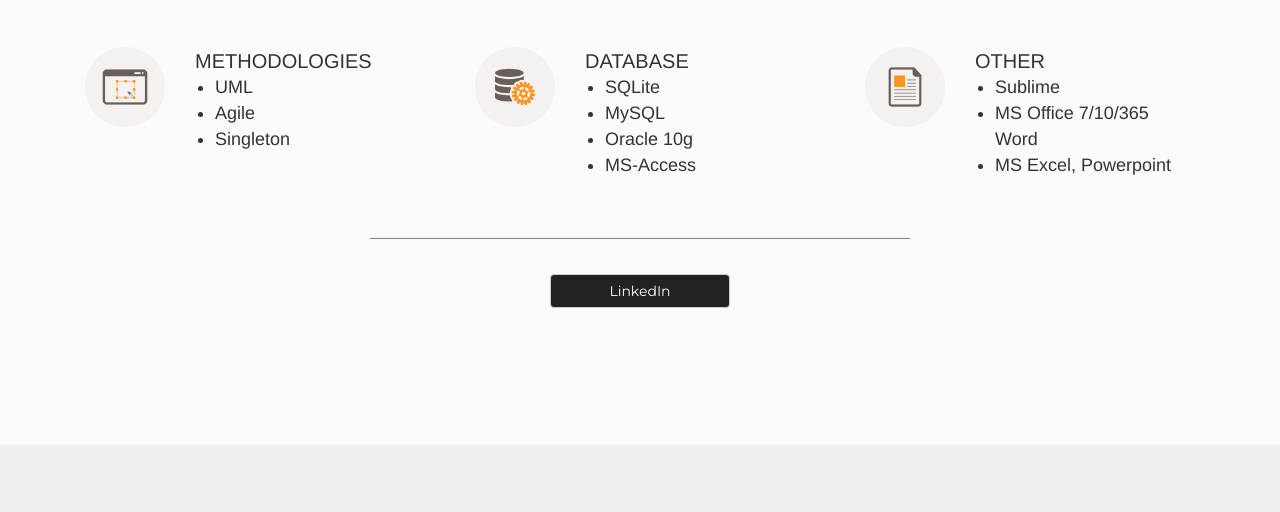
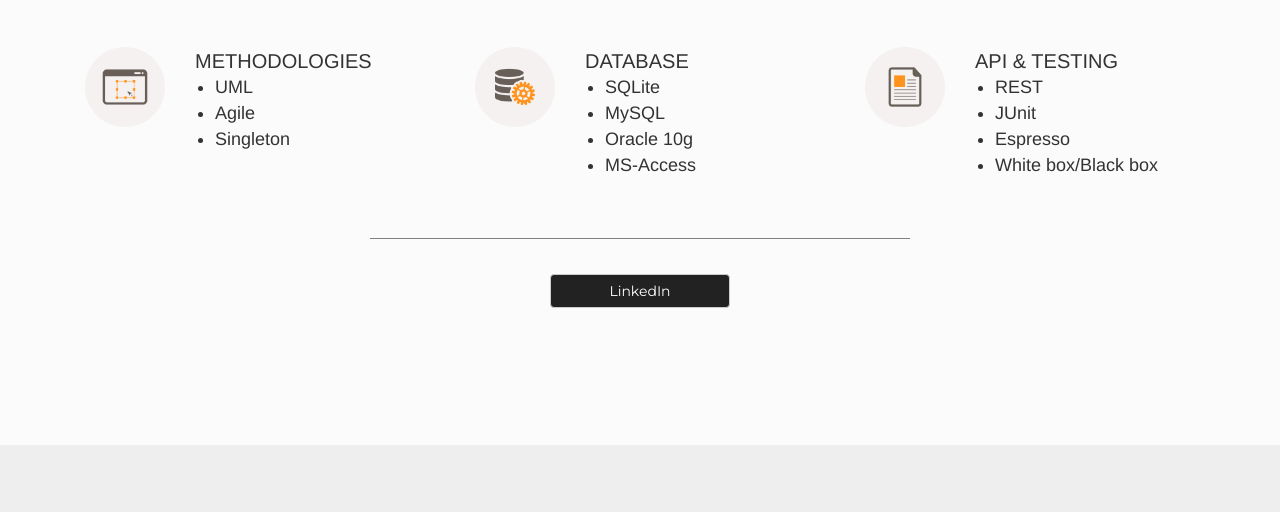
Before and after one commit to HemantNimje/hemantnimje.github.io, a plain HTML site: page index.html in a window 1280 px wide. Shown: the part 1859-2371 px from the top of the page. Drawn offline with Linux system fonts and the light colour scheme.

Commit message:
Add missing skills.

```diff
--- a/index.html
+++ b/index.html
@@ -295,13 +295,14 @@
             <!-- text details for the skill-item-->
             <div class="col-md-9 col-sm-8 col-xs-8">
               <!-- title -->
-              <div class="skill-title">Other</div>
+              <div class="skill-title">API &amp; Testing</div>
               <!-- details -->
               <div class="skill-list">
                 <ul>
-                  <li>Sublime</li>
-                  <li>MS Office 7/10/365 Word</li>
-                  <li>MS Excel, Powerpoint</li>
+                  <li>REST</li>
+                  <li>JUnit</li>
+                  <li>Espresso</li>
+				  <li>White box/Black box</li>
                 </ul>
               </div>
             </div>
```
